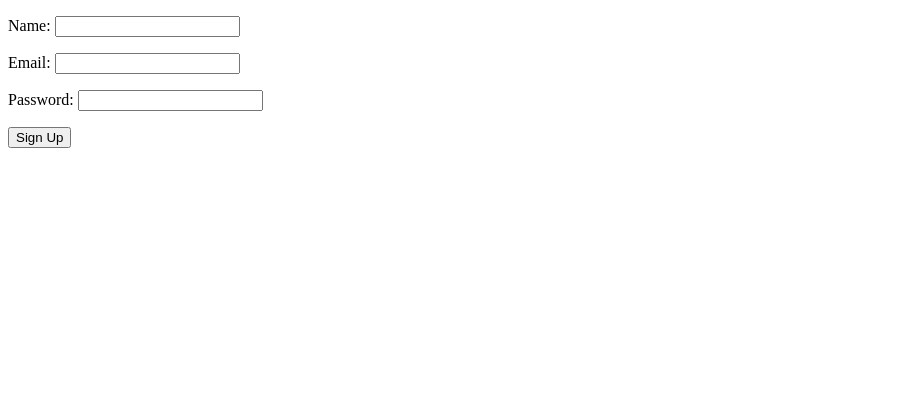
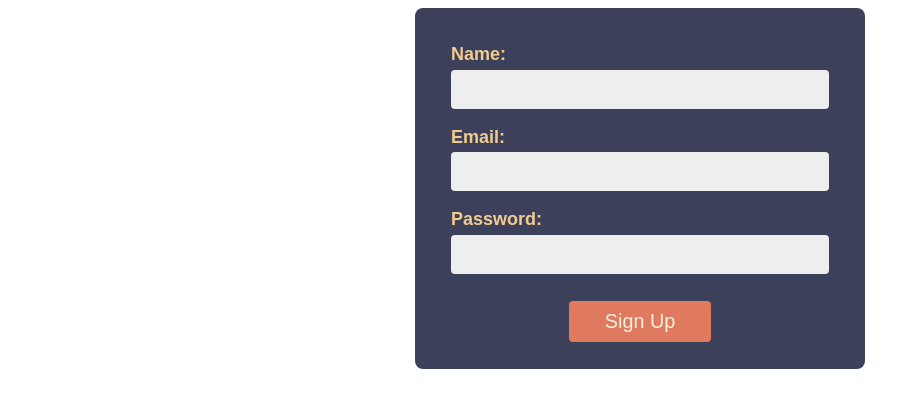
Before and after one commit to Briankurtish/HtmlCamp, a plain HTML site: page Html_Learning/index.html in a window 1280 px wide. Shown: the whole page, without its empty margins (0-920 px from the left). Drawn offline with Linux system fonts and the light colour scheme.

Commit message:
form finish
finished simple form

```diff
--- a/Html_Learning/main.css
+++ b/Html_Learning/main.css
@@ -1,6 +1,57 @@
-.red{
-    color: red;
+*,
+*::before,
+*::after{
+    box-sizing: inherit;
 }
-em{
-    color: blue;
+
+html{
+    font-size: 18px;
 }
+
+body{
+    box-sizing: border-box;
+    font-family: sans-serif;
+}
+
+.form{
+    width: 25rem;
+    padding: 1rem 2rem;
+    color: #f2cc8f;
+    margin: 0 auto;
+    background: #3d405b;
+    border-radius: 8px;
+}
+
+.form__group{
+    display: flex;
+    flex-direction: column;
+}
+
+.form__label{
+    margin-bottom: 0.25rem;
+    font-weight: 600;
+}
+
+.input {
+    font-size: inherit;
+    padding: 0.5rem 0.75rem;
+    background: #eee;
+    border: none;
+    border-radius: 4px;
+}
+
+.button {
+    display: block;
+    font-size: 1.1rem;
+    margin: 1.5rem auto 0.5rem auto;
+    padding: .5rem 2rem;
+    background: #e07a5f;
+    color: #f4f1de;
+    border: none;
+    border-radius: 4px;
+    cursor: pointer;
+}
+
+.button:hover{
+    background: #ec8164;
+}
```
